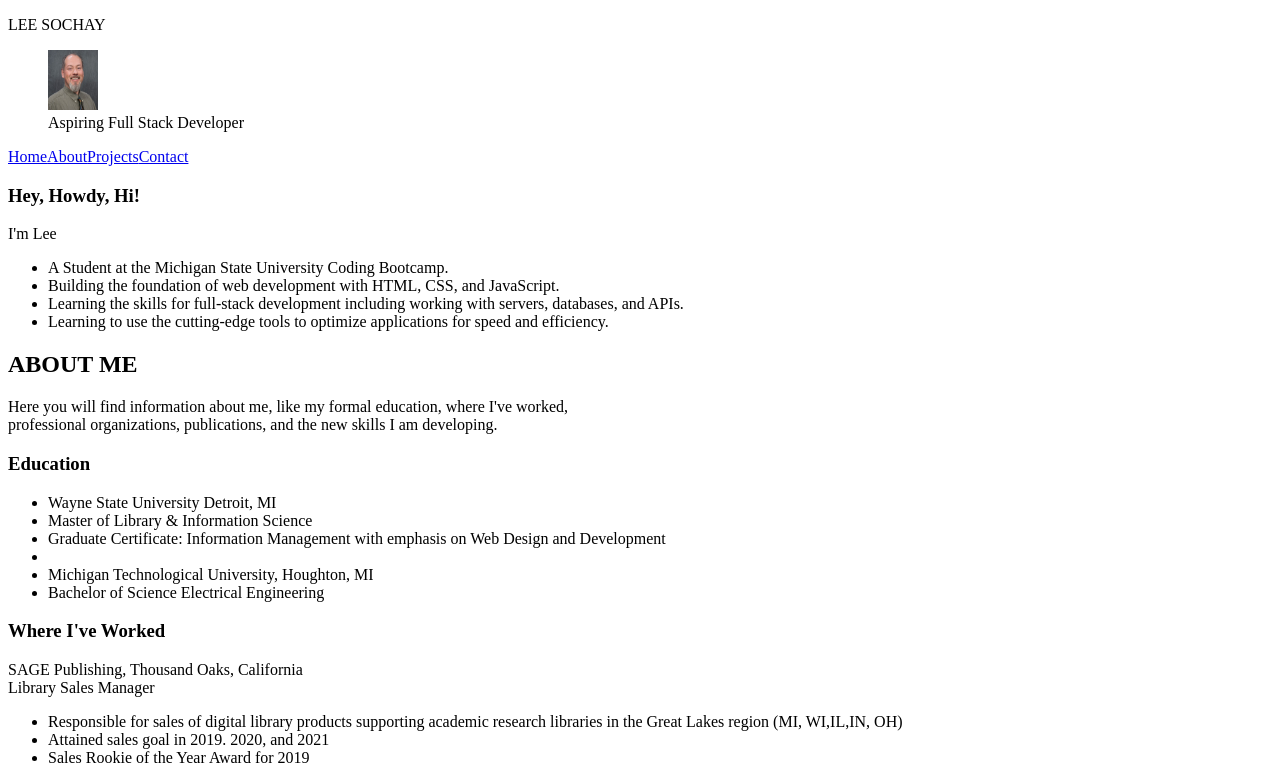
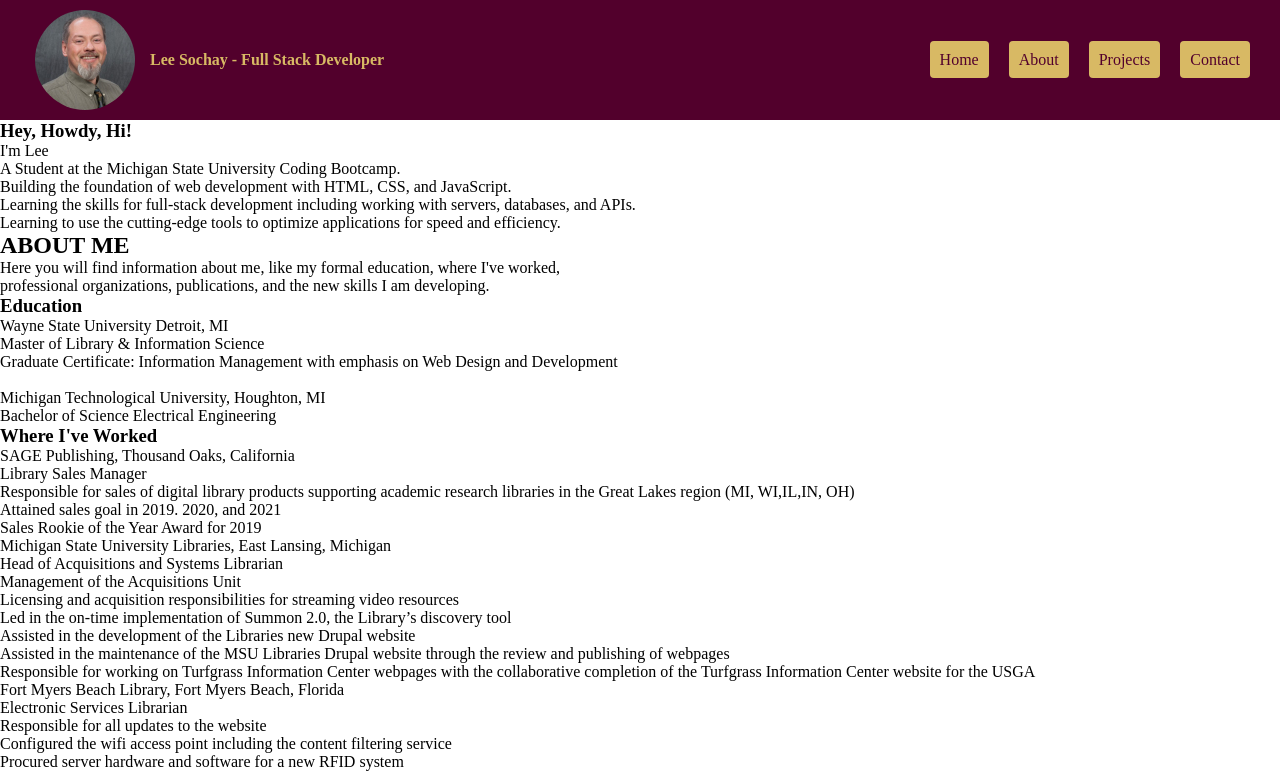
Before and after one commit to leesochay/projects-by-lee, a React app: page / in a window 1280 px wide. Shown: the top 774 px of the page. Built offline with nearby package versions, Linux system fonts and the light colour scheme.

Commit message:
adding initial css

```diff
--- a/src/index.css
+++ b/src/index.css
@@ -1,4 +1,65 @@
-html, body {
-margin: 0;
-padding: 0;
+* {
+    padding: 0;
+    margin: 0;
 }
+
+.header {
+    display: flex;
+    justify-content: space-between;
+    align-items: center;
+	background-color: #52002C;
+    padding: 10px;
+}
+
+.headshot {
+    display: flex;
+    align-items: center;
+    margin: auto 25px;
+    font-weight: bold;
+}
+
+.leephoto {
+    width: 100px;
+    height: 100px;
+    border-radius: 50px;
+}
+
+.nav-list {
+    display: flex;
+    justify-content: space-between;
+    align-items: center;
+}
+
+.nav-list {
+    list-style: none;
+    padding: 10px;
+}
+
+.nav-list li {
+    padding: 10px;
+}
+
+.caption {
+    text-align: center;
+    margin: auto 15px;
+    color: #D8B964;
+}
+
+.nav-link {
+    background-color: #D8B964;
+    padding: 10px;
+    border-radius: 4px;
+    cursor: pointer;
+    color: #52002C;
+    text-decoration: none;
+}
+
+.nav-link:hover{
+    background-color: #333333;
+    color: #ffffff;
+}
+
+.footer {
+    background-color: #52002C;
+    color: #D8B964;
+}
--- a/src/index.js
+++ b/src/index.js
@@ -1,20 +1,22 @@
 import React from 'react';
 import ReactDOM from 'react-dom';
+import './index.css';
 import leePhoto from './LeeSochay.jpg';
 
 function Header() {
     return (
-<header>
-    <p>LEE SOCHAY</p>
-    <figure class="headshot">
-        <img src={ leePhoto } alt="Lee Sochay Headshot" width="50" height="60"></img>
-    <figcaption>Aspiring Full Stack Developer</figcaption>
+<header className="header">
+    <figure className="headshot">
+        <img className="leephoto" src={ leePhoto } alt="Lee Sochay Headshot"></img>
+    <figcaption className="caption">Lee Sochay - Full Stack Developer</figcaption>
     </figure>
-    <nav>
-        <a href="/">Home</a>
-        <a href="#about">About</a>
-        <a href="#projects">Projects</a>
-        <a href="#contact">Contact</a>
+	<nav className="nav">
+	<ul className="nav-list">
+        <li><a className="nav-link" href="/">Home</a></li>
+        <li><a className="nav-link" href="#about">About</a></li>
+        <li><a className="nav-link" href="#projects">Projects</a></li>
+        <li><a className="nav-link" href="#contact">Contact</a></li>
+	</ul>
     </nav>
 </header>
 	)}
@@ -22,8 +24,8 @@ function Header() {
 function Project () {
 	return (
 <>
-    <section class="rocks">
-                <section class="salutation">
+<section className="rocks">
+            <section className="salutation">
                 <h1>Hey, Howdy, Hi!</h1>
 
                 <p>I'm Lee</p>
@@ -35,11 +37,11 @@ function Header() {
                     <li>Learning to use the cutting-edge tools to optimize applications for speed and efficiency.</li>
                 </ul>
         </section>
-            <section class="about" id="about">
+		<section className="about" id="about">
 			<h2>ABOUT ME</h2>
 			<p>Here you will find information about me, like my formal education, where I've worked,<br />
 					professional organizations, publications, and the new skills I am developing.</p>
-                <section class="aboutarticles">
+			<section className="aboutarticles">
 				<article>
 					<h3>Education</h3>
 					<ul>
@@ -53,7 +55,7 @@ function Header() {
 				</article>
 				<article>
 					<h3>Where I've Worked</h3>
-                        <section class="worked">
+					<section className="worked">
 						<p>SAGE Publishing, Thousand Oaks, California<br />
 							Library Sales Manager
 						</p>
@@ -63,7 +65,7 @@ function Header() {
 							<li>Sales Rookie of the Year Award for 2019</li>
 						</ul>
 					</section>
-                        <section class="worked">
+					<section className="worked">
 						<p>Michigan State University Libraries, East Lansing, Michigan<br />
 							Head of Acquisitions and Systems Librarian
 						</p>
@@ -76,7 +78,7 @@ function Header() {
 							<li>Responsible for working on Turfgrass Information Center webpages with the collaborative completion of the Turfgrass Information Center website for the USGA</li>
 						</ul>
 					</section>
-                        <section class="worked">
+					<section className="worked">
 						<p>Fort Myers Beach Library, Fort Myers Beach, Florida<br / >
 							Electronic Services Librarian
 						</p>
@@ -116,44 +118,44 @@ function Header() {
 				</article>
 			</section>
 		</section>
-            <section class="projects" id="projects">
+		<section className="projects" id="projects">
 			<h2>PROJECTS</h2>
 			<p>Here you will find information about the projects that I am working on in Bootcamp.</p>
-                <section class="currentprojects">
-                    <article  class="firstone">
+			<section className="currentprojects">
+				<article  className="firstone">
 					<h3 data-secret="click the picture to see the project" >Pre-work Study Guide</h3>
-                        <figure class="challenge">
+					<figure className="challenge">
 						<a href="https://leesochay.github.io/prework-study-guide/"><img src="./assets/images/PreworkstudyguideScreenshot.jpg" alt="Screenshot of the Pre-work Study Guide Webpage" /></a>
 						<figcaption>Pre-Work Study Guide Screenshot</figcaption>
 					</figure>
 				</article>
-                    <article class="next">
+				<article className="next">
 					<h3 data-secret="click the picture to see the project" >Code Refractor Challenge</h3>
-                        <figure class="challenge">
+					<figure className="challenge">
 						<a href="https://leesochay.github.io/Horiseon-Code-Refractor-Challenge/"><img src="./assets/images/Module-1-Challenge-screenshot1aScreenshot.jpg" alt="Screenshot of the Horiseon Code Refractor Challenge Webpage" /></a>
 						<figcaption>Code Refactor Challenge Screenshot</figcaption>
 					</figure>
 				</article>
-                    <article class="next">
+				<article className="next">
 					<h3 data-secret="click the picture to see the project" >Professional Portfolio</h3>
-                        <figure class="challenge">
+					<figure className="challenge">
 						<a href="/"><img src="./assets/images/LeeSochayPortfolioScreenshot.jpg" alt="Screenshot of the Porfolio Webpage" /></a>
 						<figcaption>Professional Portfolio Screenshot</figcaption>
 					</figure>
 				</article>
-                    <article class="next">
+				<article className="next">
 					<h3 data-secret="click the picture to see the project" >Future</h3>
-                        <figure class="challenge">
+					<figure className="challenge">
 						<a href="/"><img src="./assets/images/PlaceholderScreenshot.jpg" alt="This is a placeholder" /></a>
 						<figcaption>Placeholder</figcaption>
 					</figure>
 				</article>
 			</section>
 		</section>
-            <section class="contact" id="contact">
+		<section className="contact" id="contact">
 				<h2>CONTACT ME</h2>
 				<p>Here you will find information about how to contact me.</p>
-                <section class="contactinfo">
+			<section className="contactinfo">
 				<article>
 					<h3>email: <a href="mailto:sochaylee@gmail.com">Lee Sochay</a></h3>
 				</article>
@@ -181,7 +183,7 @@ function Header() {
 
 function Footer() {
     return (
-		<footer>
+		<footer className="footer">
 			<p id="author">Created and Maintained by Eleemone Productions</p>
 			<p>&copy; 2023 Eleemone Productions</p>
 		</footer>
```
Lines whose indentation alone changed are shown as unchanged.
